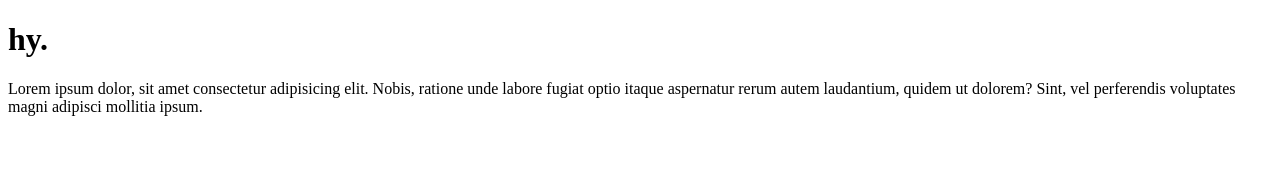
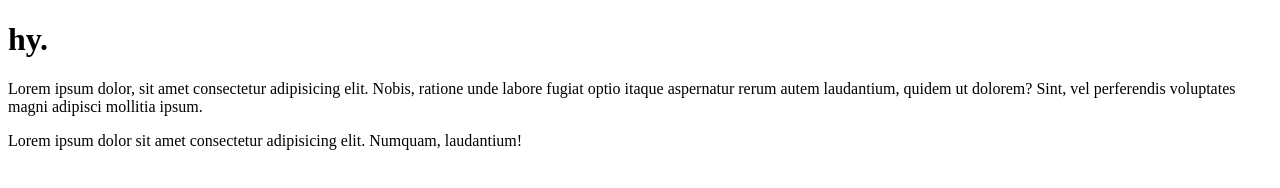
Before and after one commit to Notperss/git-test, a plain HTML site: page index.html in a window 1280 px wide. Drawn offline with Linux system fonts and the light colour scheme.

Commit message:
menambahkan paragraph lagi

```diff
--- a/index.html
+++ b/index.html
@@ -13,5 +13,9 @@
       ut dolorem? Sint, vel perferendis voluptates magni adipisci mollitia
       ipsum.
     </p>
+    <p>
+      Lorem ipsum dolor sit amet consectetur adipisicing elit. Numquam,
+      laudantium!
+    </p>
   </body>
 </html>
```
